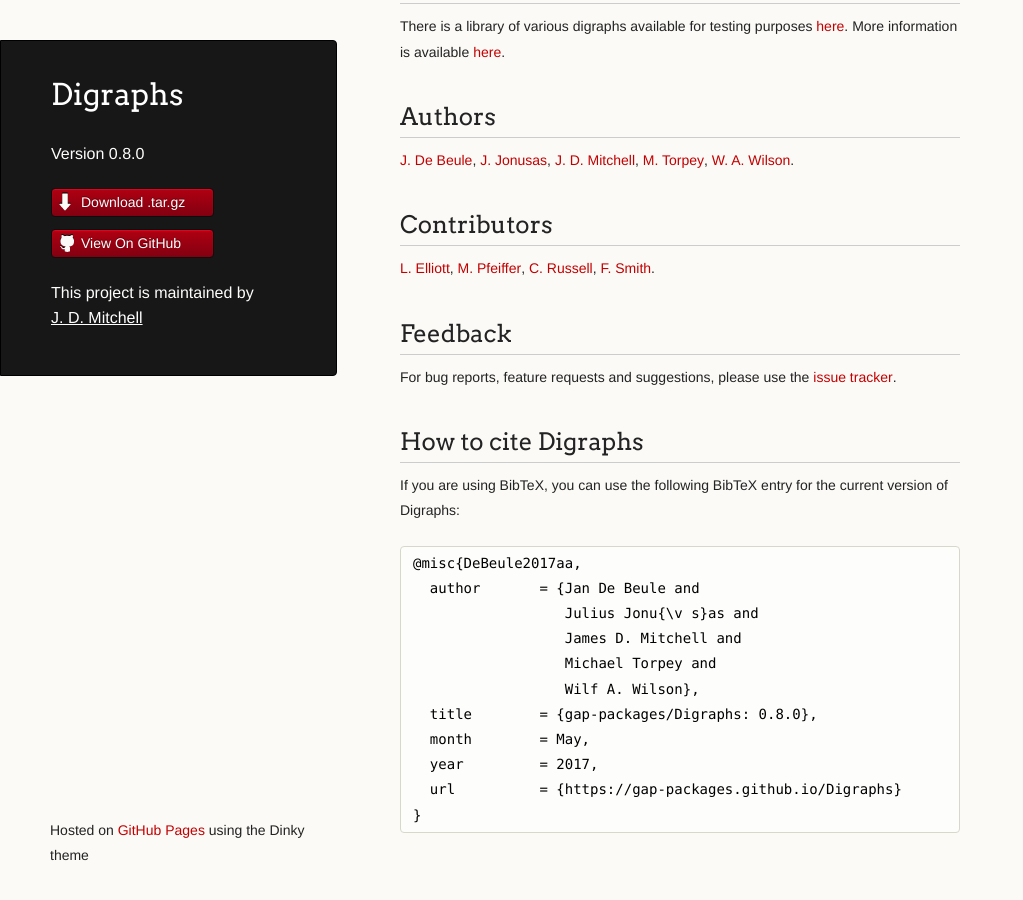
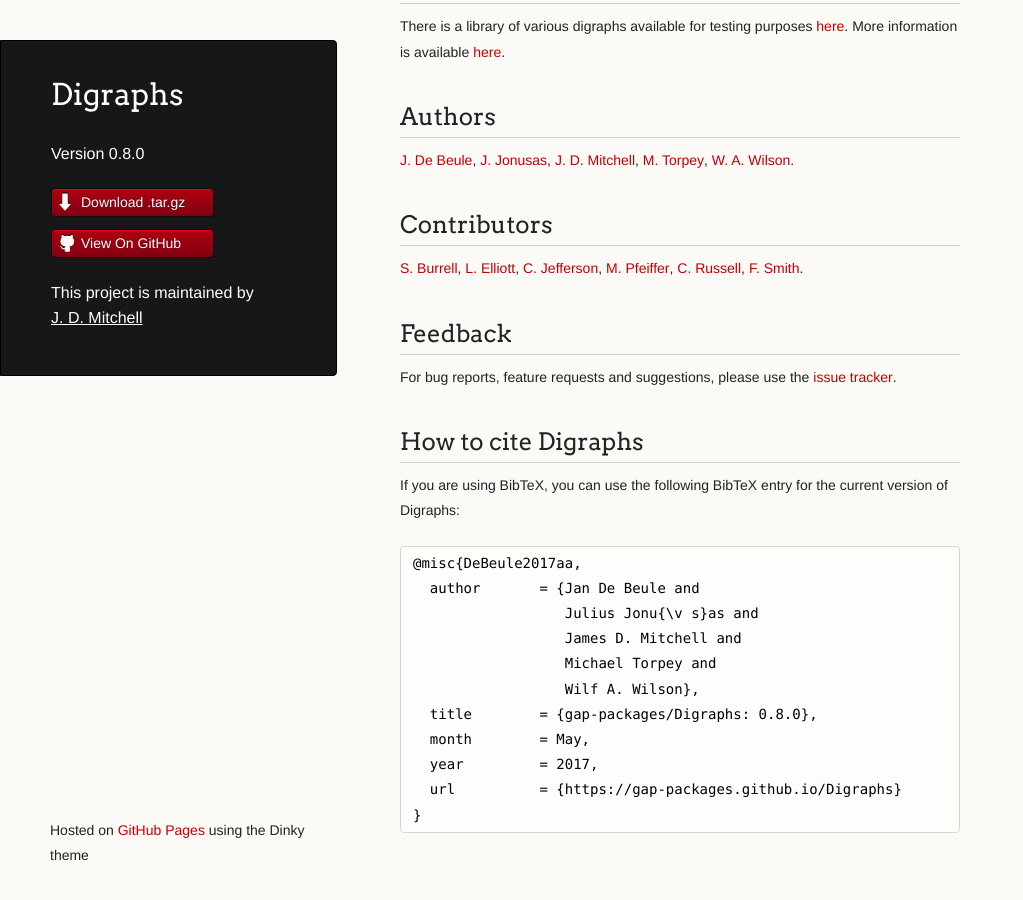
Before and after one commit to digraphs/Digraphs, a Jekyll site: the page built from index.md, in a window 1280 px wide and 900 px high, scrolled down 615 px. Shown: the whole window, without its empty margins (0-1023 px from the left). Built offline with Jekyll 4.4.1, drawn with Linux system fonts in a browser that asks for light colours; our own code applies the rules of GitHub Pages for plain Markdown files.

Commit message:
Add Chris Jefferson and Stuart Burrell as contributors

```diff
--- a/_data/package.yml
+++ b/_data/package.yml
@@ -16,8 +16,12 @@
       url: http://www-circa.mcs.st-andrews.ac.uk/~waw7/
 
 contributors:
+    - name: S. Burrell
+      url: mailto:sb235@st-andrews.ac.uk
     - name: L. Elliott
       url: mailto:le27@st-andrews.ac.uk
+    - name: C. Jefferson
+      url: http://caj.host.cs.st-andrews.ac.uk
     - name: M. Pfeiffer
       url: http://www.morphism.de/~markusp/
     - name: C. Russell
```
Also changed, not shown: CHANGELOG.md, README.md, 1 other file.
